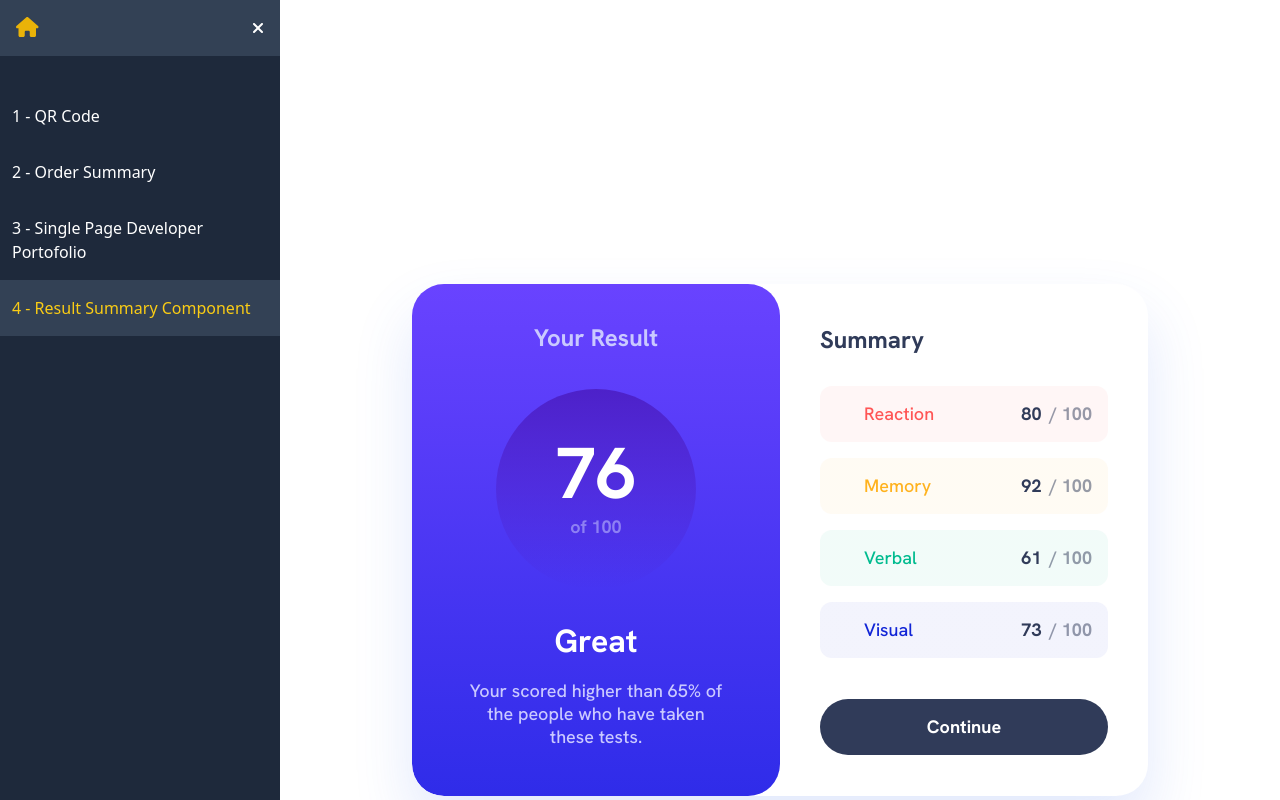
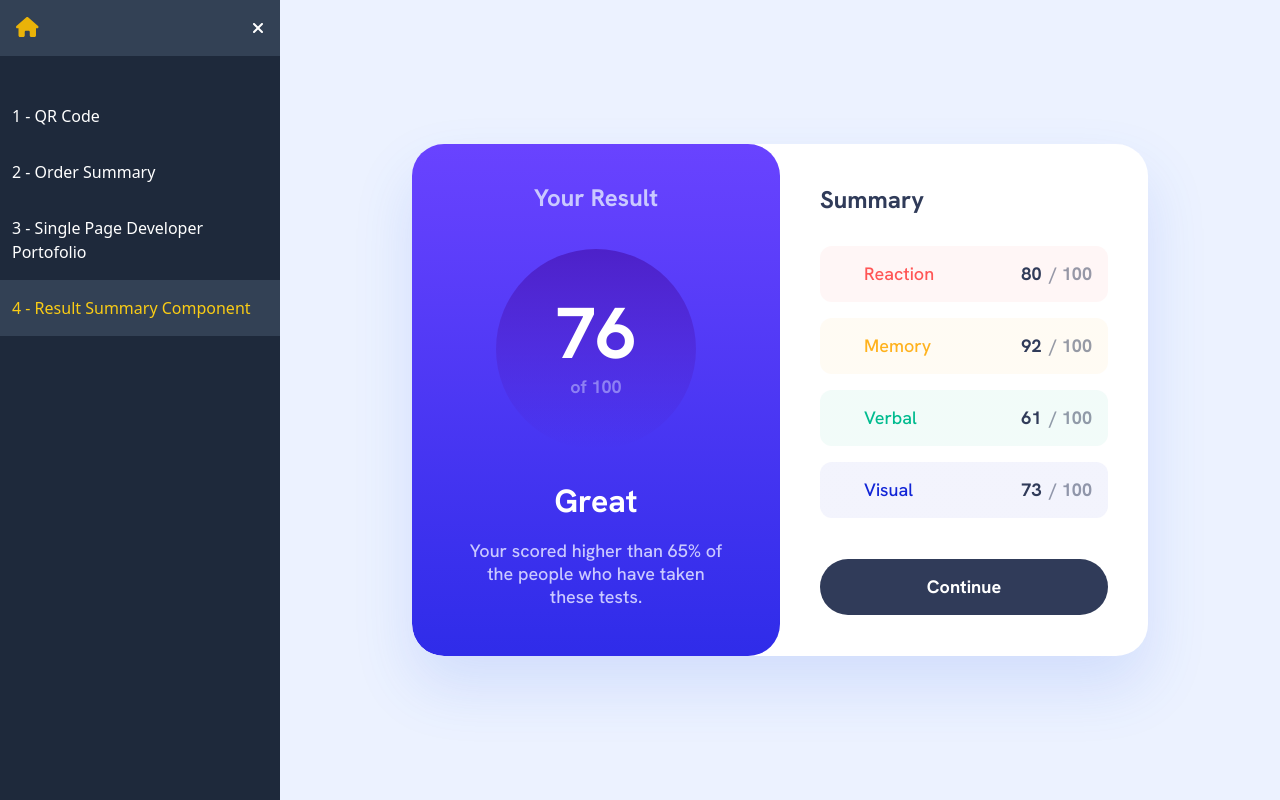
Before and after one commit to dimar-hanung/dimarhanung-next, a Nuxt app: page /chellanges/frontend-mentor/4-result-summary-component in a window 1280 px wide. Shown: the top 800 px of the page. Built offline with nearby package versions, Linux system fonts and the light colour scheme; some icons are missing.

Commit message:
fix: query param

```diff
--- a/pages/chellanges/frontend-mentor/4-result-summary-component/index.vue
+++ b/pages/chellanges/frontend-mentor/4-result-summary-component/index.vue
@@ -1,11 +1,11 @@
 <template>
   <div
     class="grid place-items-center"
-    :class="
-      [$route.query.type == 'solution']
+    :class="[
+      $route.query.type == 'solution'
         ? 'bg-white min-h-[1080px]'
-        : 'min-h-screen bg-[#ECF2FF]'
-    "
+        : 'min-h-screen bg-[#ECF2FF]',
+    ]"
   >
     <main
       class="card sm:flex w-full sm:max-w-[736px] h-full sm:max-h-[512px] bg-white sm:rounded-[32px] overflow-hidden"
```
